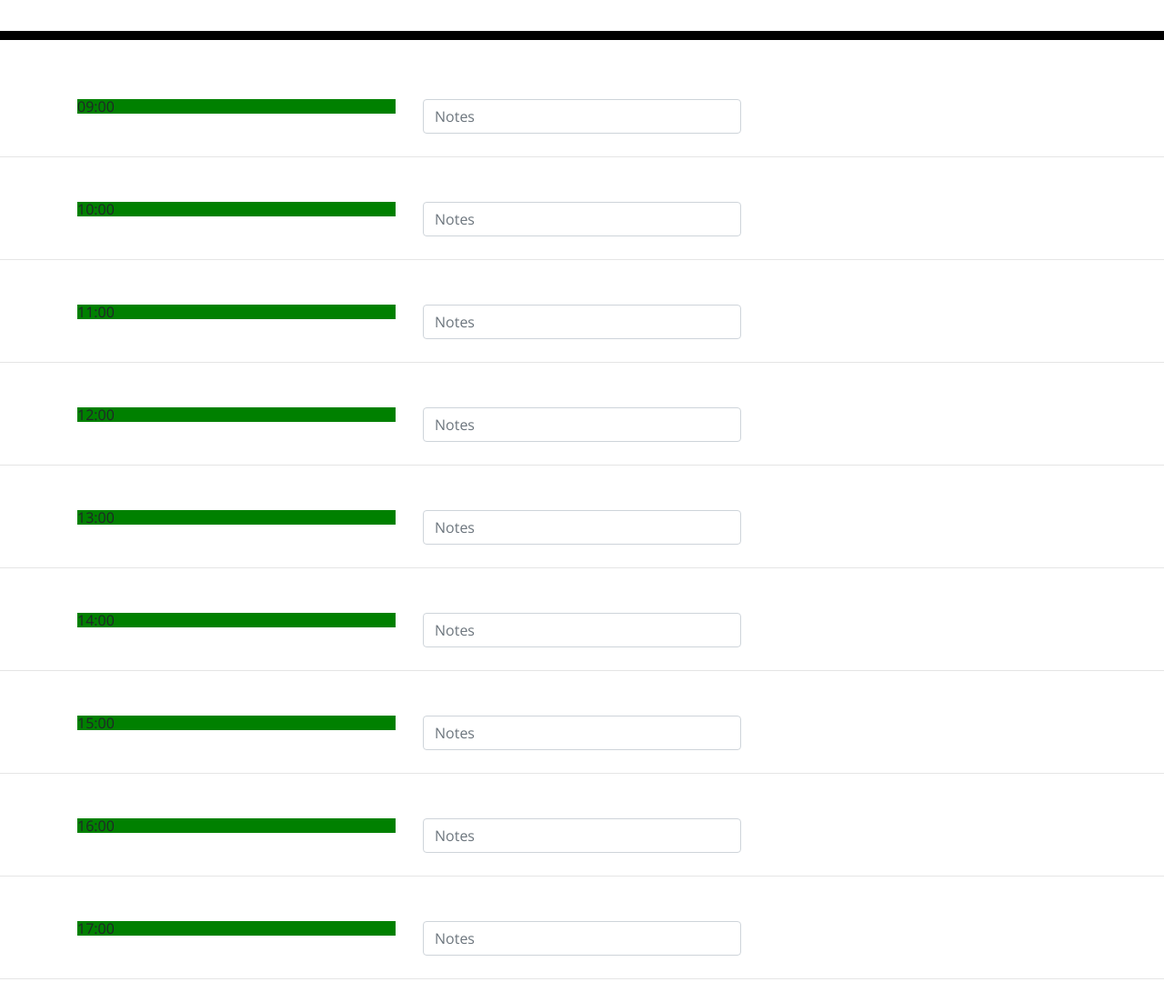
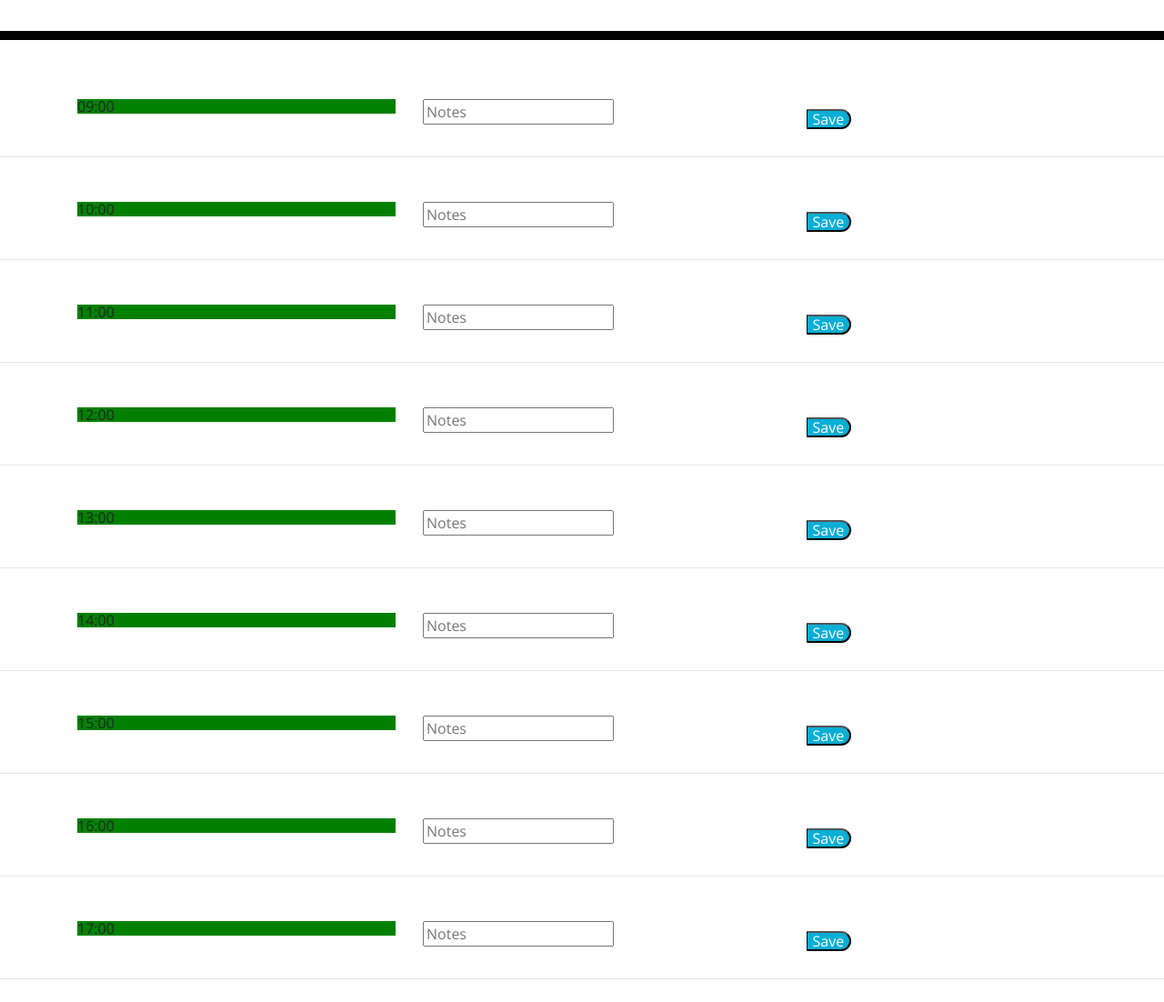
Before and after one commit to jorozco4/Homework5, a website: page index.html in a window 1280 px wide. Shown: the part 260-1362 px from the top of the page at 91% size. Drawn offline with nearby package versions, Linux system fonts and the light colour scheme.

Commit message:
added save button and local storage

```diff
--- a/assets/js/index.js
+++ b/assets/js/index.js
@@ -2,6 +2,26 @@ let today = moment().format("MMMM Do YYYY dddd, h:mm:ss a");
 document.getElementById("currentDay").innerHTML = today;
 
 console.log(moment("2021-03-17T10:00:27-04").isBefore("2021-03-17T12:00"));
+
+const storageInput = document.querySelector("#storage");
+const text = document.querySelector(".text");
+const button = document.querySelector(".button");
+const storedInput = localStorage.getItem("savedata");
+
+if (storageInput) {
+  text.textContent = storedInput;
+}
+
+storageInput.addEventListener("input", (letter) => {
+  console.log(letter.target.value);
+  text.textContent = letter.target.value;
+});
+
+const saveToLocalStorage = () => {
+  localStorage.setItem("savedata", text.textContent);
+
+  button.addEventListener("click", saveToLocalStorage);
+};
 
 $(document).ready(function () {
   $("#appt-time-9").css({
--- a/index.html
+++ b/index.html
@@ -37,16 +37,18 @@
         <div class="col-4">
           <div class="input-group mb-3">
             <input
-              type="text"
+              id="storage"
+              class="text"
               class="form-control"
               placeholder="Notes"
               aria-label="Notes"
             />
           </div>
         </div>
-        <div class="col-4 align-self-center"></div>
+        <div class="col-4 align-self-center">
+          <button class="saveBtn">Save</button>
+        </div>
       </div>
-      <!-- Timeblocks go here -->
     </div>
     <hr />
 
@@ -58,16 +60,18 @@
         <div class="col-4">
           <div class="input-group mb-3">
             <input
-              type="text"
+              id="storage"
+              class="text"
               class="form-control"
               placeholder="Notes"
               aria-label="Notes"
             />
           </div>
         </div>
-        <div class="col-4 align-self-center"></div>
+        <div class="col-4 align-self-center">
+          <button class="saveBtn">Save</button>
+        </div>
       </div>
-      <!-- Timeblocks go here -->
     </div>
     <hr />
     <div class="container">
@@ -78,16 +82,18 @@
         <div class="col-4">
           <div class="input-group mb-3">
             <input
-              type="text"
+              id="storage"
+              class="text"
               class="form-control"
               placeholder="Notes"
               aria-label="Notes"
             />
           </div>
         </div>
-        <div class="col-4 align-self-center"></div>
+        <div class="col-4 align-self-center">
+          <button class="saveBtn">Save</button>
+        </div>
       </div>
-      <!-- Timeblocks go here -->
     </div>
     <hr />
     <div class="container">
@@ -98,16 +104,18 @@
         <div class="col-4">
           <div class="input-group mb-3">
             <input
-              type="text"
+              id="storage"
+              class="text"
               class="form-control"
               placeholder="Notes"
               aria-label="Notes"
             />
           </div>
         </div>
-        <div class="col-4 align-self-center"></div>
+        <div class="col-4 align-self-center">
+          <button class="saveBtn">Save</button>
+        </div>
       </div>
-      <!-- Timeblocks go here -->
     </div>
     <hr />
     <div class="container">
@@ -118,16 +126,18 @@
         <div class="col-4">
           <div class="input-group mb-3">
             <input
-              type="text"
+              id="storage"
+              class="text"
               class="form-control"
               placeholder="Notes"
               aria-label="Notes"
             />
           </div>
         </div>
-        <div class="col-4 align-self-center"></div>
+        <div class="col-4 align-self-center">
+          <button class="saveBtn">Save</button>
+        </div>
       </div>
-      <!-- Timeblocks go here -->
     </div>
     <hr />
     <div class="container">
@@ -138,16 +148,18 @@
         <div class="col-4">
           <div class="input-group mb-3">
             <input
-              type="text"
+              id="storage"
+              class="text"
               class="form-control"
               placeholder="Notes"
               aria-label="Notes"
             />
           </div>
         </div>
-        <div class="col-4 align-self-center"></div>
+        <div class="col-4 align-self-center">
+          <button class="saveBtn">Save</button>
+        </div>
       </div>
-      <!-- Timeblocks go here -->
     </div>
     <hr />
     <div class="container">
@@ -158,16 +170,18 @@
         <div class="col-4">
           <div class="input-group mb-3">
             <input
-              type="text"
+              id="storage"
+              class="text"
               class="form-control"
               placeholder="Notes"
               aria-label="Notes"
             />
           </div>
         </div>
-        <div class="col-4 align-self-center"></div>
+        <div class="col-4 align-self-center">
+          <button class="saveBtn">Save</button>
+        </div>
       </div>
-      <!-- Timeblocks go here -->
     </div>
     <hr />
     <div class="container">
@@ -178,16 +192,18 @@
         <div class="col-4">
           <div class="input-group mb-3">
             <input
-              type="text"
+              id="storage"
+              class="text"
               class="form-control"
               placeholder="Notes"
               aria-label="Notes"
             />
           </div>
         </div>
-        <div class="col-4 align-self-center"></div>
+        <div class="col-4 align-self-center">
+          <button class="saveBtn">Save</button>
+        </div>
       </div>
-      <!-- Timeblocks go here -->
     </div>
     <hr />
     <div class="container">
@@ -198,16 +214,18 @@
         <div class="col-4">
           <div class="input-group mb-3">
             <input
-              type="text"
+              id="storage"
+              class="text"
               class="form-control"
               placeholder="Notes"
               aria-label="Notes"
             />
           </div>
         </div>
-        <div class="col-4 align-self-center"></div>
+        <div class="col-4 align-self-center">
+          <button class="saveBtn">Save</button>
+        </div>
       </div>
-      <!-- Timeblocks go here -->
     </div>
     <hr />
 
```
Also changed, not shown: README.md.
